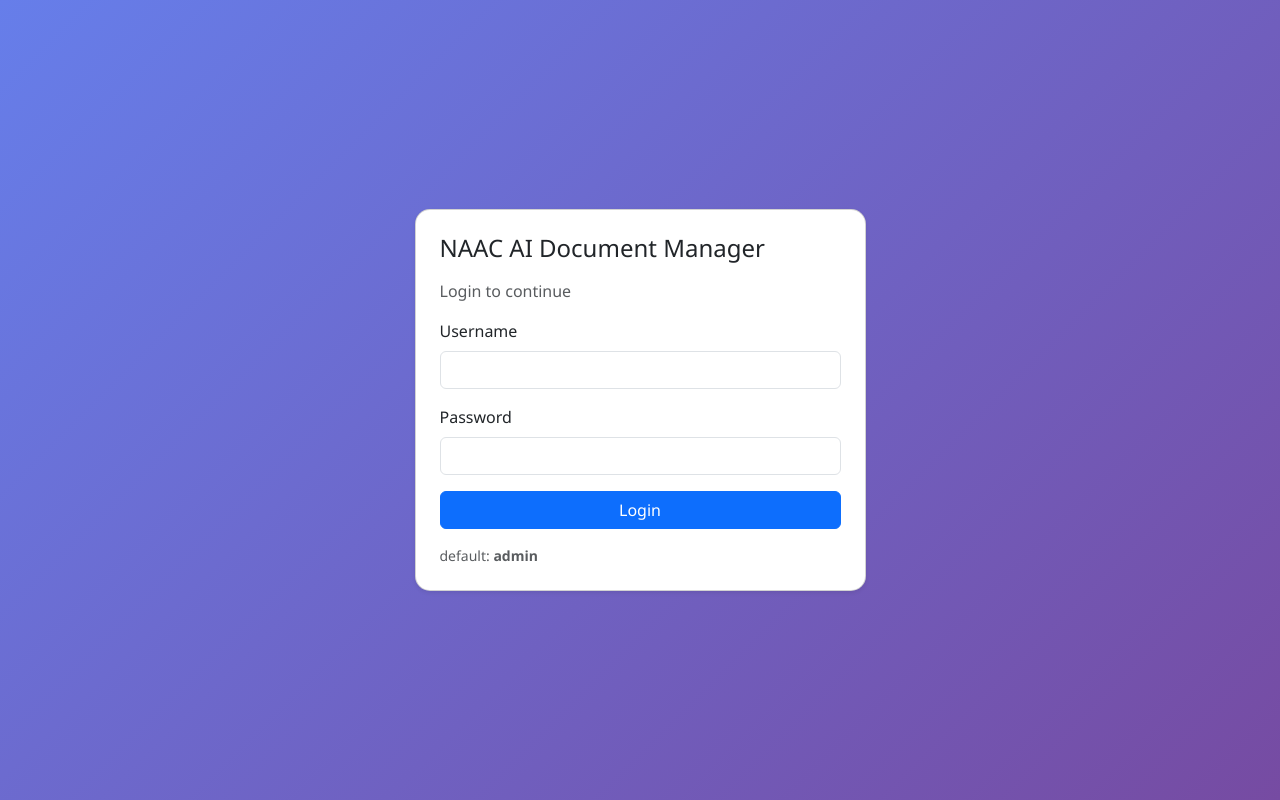
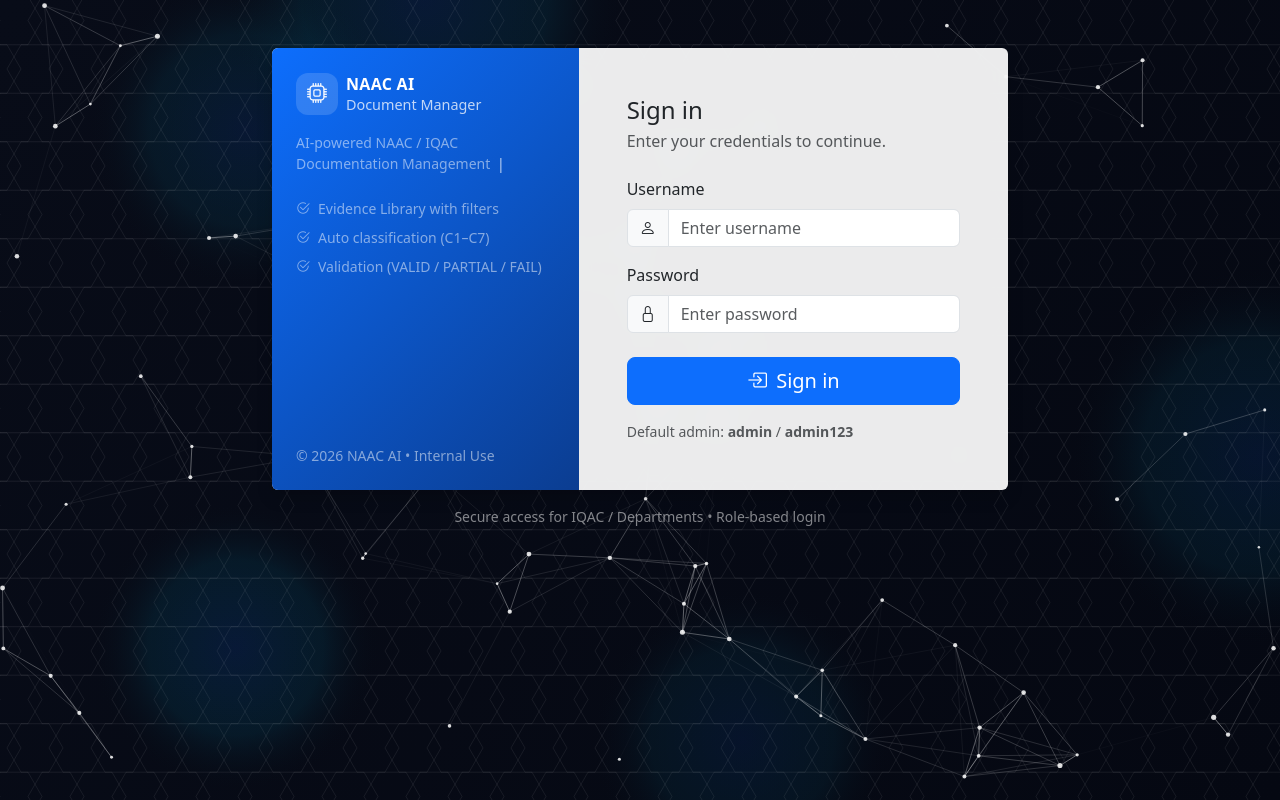
Before and after one commit to aksharasritharnoju/naac, a Flask app: page /login in a window 1280 px wide. Run offline with Flask 3, Linux system fonts and the light colour scheme.

Commit message:
change ui

```diff
--- /dev/null
+++ b/naac_app/static/login_bg.js
@@ -0,0 +1,191 @@
+// naac_app/static/login_bg.js
+(() => {
+  const canvas = document.getElementById("ai-bg");
+  if (!canvas) return;
+
+  const ctx = canvas.getContext("2d");
+  let w, h, dpr;
+
+  function resize() {
+    dpr = Math.max(1, window.devicePixelRatio || 1);
+    w = canvas.clientWidth;
+    h = canvas.clientHeight;
+    canvas.width = Math.floor(w * dpr);
+    canvas.height = Math.floor(h * dpr);
+    ctx.setTransform(dpr, 0, 0, dpr, 0, 0);
+  }
+
+  function rand(min, max) {
+    return Math.random() * (max - min) + min;
+  }
+
+  // ------- Particle Network -------
+  const nodes = [];
+  const NODE_COUNT = 75;
+  const MAX_DIST = 150;
+  const SPEED = 0.35;
+
+  function initNodes() {
+    nodes.length = 0;
+    for (let i = 0; i < NODE_COUNT; i++) {
+      nodes.push({
+        x: rand(0, w),
+        y: rand(0, h),
+        vx: rand(-SPEED, SPEED),
+        vy: rand(-SPEED, SPEED),
+        r: rand(1.2, 2.6),
+      });
+    }
+  }
+
+  // ------- Glowing Orbs -------
+  const orbs = [];
+  const ORB_COUNT = 5;
+
+  function initOrbs() {
+    orbs.length = 0;
+    for (let i = 0; i < ORB_COUNT; i++) {
+      orbs.push({
+        x: rand(0, w),
+        y: rand(0, h),
+        r: rand(120, 220),
+        vx: rand(-0.18, 0.18),
+        vy: rand(-0.18, 0.18),
+        a: rand(0.08, 0.16),
+      });
+    }
+  }
+
+  function drawOrbs() {
+    for (const o of orbs) {
+      o.x += o.vx;
+      o.y += o.vy;
+
+      if (o.x < -o.r || o.x > w + o.r) o.vx *= -1;
+      if (o.y < -o.r || o.y > h + o.r) o.vy *= -1;
+
+      const g = ctx.createRadialGradient(o.x, o.y, 0, o.x, o.y, o.r);
+      g.addColorStop(0, `rgba(13,110,253,${o.a})`);
+      g.addColorStop(0.6, `rgba(0,200,255,${o.a * 0.55})`);
+      g.addColorStop(1, "rgba(0,0,0,0)");
+      ctx.fillStyle = g;
+      ctx.beginPath();
+      ctx.arc(o.x, o.y, o.r, 0, Math.PI * 2);
+      ctx.fill();
+    }
+  }
+
+  // ------- Hex Grid Overlay -------
+  function drawHexGrid() {
+    const size = 28; // hex size
+    const dx = size * 1.5;
+    const dy = Math.sqrt(3) * size / 2;
+
+    ctx.save();
+    ctx.globalAlpha = 0.09;
+    ctx.strokeStyle = "rgba(255,255,255,0.8)";
+    ctx.lineWidth = 1;
+
+    for (let y = -size; y < h + size; y += dy * 2) {
+      for (let x = -size; x < w + size; x += dx) {
+        const offset = ((Math.floor(y / (dy * 2)) % 2) * (dx / 2));
+        drawHex(x + offset, y, size);
+      }
+    }
+    ctx.restore();
+  }
+
+  function drawHex(cx, cy, s) {
+    ctx.beginPath();
+    for (let i = 0; i < 6; i++) {
+      const ang = (Math.PI / 3) * i;
+      const x = cx + Math.cos(ang) * s;
+      const y = cy + Math.sin(ang) * s;
+      if (i === 0) ctx.moveTo(x, y);
+      else ctx.lineTo(x, y);
+    }
+    ctx.closePath();
+    ctx.stroke();
+  }
+
+  // ------- Particle draw -------
+  function step() {
+    ctx.clearRect(0, 0, w, h);
+
+    // Base gradient
+    const bg = ctx.createLinearGradient(0, 0, w, h);
+    bg.addColorStop(0, "rgba(8,12,24,1)");
+    bg.addColorStop(1, "rgba(5,8,18,1)");
+    ctx.fillStyle = bg;
+    ctx.fillRect(0, 0, w, h);
+
+    // Orbs under everything
+    drawOrbs();
+
+    // Hex overlay
+    drawHexGrid();
+
+    // Move nodes
+    for (const n of nodes) {
+      n.x += n.vx;
+      n.y += n.vy;
+
+      if (n.x < 0 || n.x > w) n.vx *= -1;
+      if (n.y < 0 || n.y > h) n.vy *= -1;
+    }
+
+    // Lines
+    for (let i = 0; i < nodes.length; i++) {
+      for (let j = i + 1; j < nodes.length; j++) {
+        const a = nodes[i], b = nodes[j];
+        const dx = a.x - b.x, dy = a.y - b.y;
+        const dist = Math.sqrt(dx * dx + dy * dy);
+
+        if (dist < MAX_DIST) {
+          const alpha = (1 - dist / MAX_DIST) * 0.45;
+          ctx.strokeStyle = `rgba(255,255,255,${alpha})`;
+          ctx.lineWidth = 1;
+          ctx.beginPath();
+          ctx.moveTo(a.x, a.y);
+          ctx.lineTo(b.x, b.y);
+          ctx.stroke();
+        }
+      }
+    }
+
+    // Nodes
+    for (const n of nodes) {
+      ctx.fillStyle = "rgba(255,255,255,0.85)";
+      ctx.beginPath();
+      ctx.arc(n.x, n.y, n.r, 0, Math.PI * 2);
+      ctx.fill();
+    }
+
+    requestAnimationFrame(step);
+  }
+
+  // Boot
+  resize();
+  initNodes();
+  initOrbs();
+  step();
+
+  window.addEventListener("resize", () => {
+    resize();
+    initNodes();
+    initOrbs();
+  });
+
+  // ------- Typing effect (left panel) -------
+  const el = document.getElementById("type-line");
+  if (el) {
+    const text = el.getAttribute("data-text") || "AI-powered NAAC / IQAC Documentation Management";
+    let i = 0;
+    function type() {
+      el.textContent = text.slice(0, i);
+      i++;
+      if (i <= text.length) setTimeout(type, 28);
+    }
+    type();
+  }
+})();
--- a/naac_app/static/styles.css
+++ b/naac_app/static/styles.css
@@ -1,23 +1,118 @@
 .text-preview{
-  white-space:pre-wrap;
-  max-height:520px;
-  overflow:ayto;
+  white-space: pre-wrap;
+  max-height: 520px;
+  overflow: auto;
   background: #f8f9fa;
-  padding:12px;
-  border-radius:10px;
-  border:1px solid #e9ecef;
+  padding: 12px;
+  border-radius: 10px;
+  border: 1px solid #e9ecef;
   font-size: 0.95rem;
 }
-body {
-    margin: 0;
-    height: 100vh;
-    background: linear-gradient(135deg, #667eea, #764ba2);
-    display: flex;
-    justify-content: center;
-    align-items: center;
-    font-family: 'Segoe UI', sans-serif;
+
+/* Professional login styling */
+.login-brand{
+  background: linear-gradient(135deg, #0d6efd 0%, #0b3d91 100%);
 }
-.card {
-    border-radius: 15px;
-    box-shadow: 0 15px 40px rgba(0,0,0,0.2);
+.brand-badge{
+  width: 42px;
+  height: 42px;
+  border-radius: 12px;
+  background: rgba(255,255,255,0.15);
+  display: flex;
+  align-items: center;
+  justify-content: center;
+  color: #fff;
+  font-size: 20px;
 }
+.brand-title{
+  color: #fff;
+  font-weight: 700;
+  letter-spacing: 0.3px;
+}
+.brand-subtitle{
+  color: rgba(255,255,255,0.75);
+  font-size: 0.9rem;
+  margin-top: -2px;
+}
+
+/* Animated AI background page */
+.login-page{
+  min-height: 100vh;
+  background: radial-gradient(1200px 600px at 20% 10%, rgba(13,110,253,0.25), transparent 60%),
+              radial-gradient(900px 500px at 80% 70%, rgba(0,200,255,0.18), transparent 55%),
+              #070b16;
+  overflow: hidden;
+}
+
+/* Fullscreen canvas behind everything */
+.ai-bg{
+  position: fixed;
+  inset: 0;
+  width: 100%;
+  height: 100%;
+  z-index: 0;
+}
+
+/* Glass effect for card so background shows nicely */
+.glass-card{
+  background: rgba(255,255,255,0.92);
+  backdrop-filter: blur(10px);
+}
+
+/* Your existing brand panel styles (keep these too) */
+.login-brand{
+  background: linear-gradient(135deg, #0d6efd 0%, #0b3d91 100%);
+}
+.brand-badge{
+  width: 42px;
+  height: 42px;
+  border-radius: 12px;
+  background: rgba(255,255,255,0.15);
+  display: flex;
+  align-items: center;
+  justify-content: center;
+  color: #fff;
+  font-size: 20px;
+}
+.brand-title{
+  color: #fff;
+  font-weight: 700;
+  letter-spacing: 0.3px;
+}
+.brand-subtitle{
+  color: rgba(255,255,255,0.75);
+  font-size: 0.9rem;
+  margin-top: -2px;
+}
+
+/* AI Background */
+.login-page{
+  min-height: 100vh;
+  background: #070b16;
+  overflow: hidden;
+}
+.ai-bg{
+  position: fixed;
+  inset: 0;
+  width: 100%;
+  height: 100%;
+  z-index: 0;
+}
+
+/* Glass card */
+.glass-card{
+  background: rgba(255,255,255,0.92);
+  backdrop-filter: blur(12px);
+}
+
+/* Typing caret */
+.type-caret{
+  display: inline-block;
+  margin-left: 3px;
+  color: rgba(255,255,255,0.75);
+  animation: blink 0.9s infinite;
+}
+@keyframes blink{
+  0%, 49% { opacity: 1; }
+  50%, 100% { opacity: 0; }
+}
--- a/naac_app/templates/login.html
+++ b/naac_app/templates/login.html
@@ -3,46 +3,125 @@
 <head>
   <meta charset="utf-8"/>
   <meta name="viewport" content="width=device-width, initial-scale=1"/>
-  <title>Login - NAAC AI</title>
+  <title>Sign in | NAAC AI Document Manager</title>
+
   <link href="https://cdn.jsdelivr.net/npm/bootstrap@5.3.3/dist/css/bootstrap.min.css" rel="stylesheet">
   <link href="{{ url_for('static', filename='styles.css') }}" rel="stylesheet">
+  <link rel="stylesheet" href="https://cdn.jsdelivr.net/npm/bootstrap-icons@1.11.3/font/bootstrap-icons.min.css">
 </head>
-<body class="bg-light">
-  <div class="container py-5">
+
+<body class="login-page">
+  <!-- Animated AI background -->
+  <canvas id="ai-bg" class="ai-bg"></canvas>
+
+  <div class="container py-5 position-relative" style="z-index: 1;">
     <div class="row justify-content-center">
-      <div class="col-md-5">
-        <div class="card shadow-sm">
-          <div class="card-body p-4">
-            <h4 class="mb-3">NAAC AI Document Manager</h4>
-            <p class="text-muted">Login to continue</p>
+      <div class="col-lg-9 col-xl-8">
+        <div class="card shadow border-0 overflow-hidden glass-card">
+          <div class="row g-0">
+
+            <!-- Left Brand Panel -->
+            <div class="col-md-5 d-none d-md-block login-brand">
+              <div class="p-4 h-100 d-flex flex-column justify-content-between">
+                <div>
+                  <div class="d-flex align-items-center gap-2 mb-3">
+                    <div class="brand-badge">
+                      <i class="bi bi-cpu"></i>
+                    </div>
+                    <div>
+                      <div class="brand-title">NAAC AI</div>
+                      <div class="brand-subtitle">Document Manager</div>
+                    </div>
+                  </div>
+
+                  <!-- Typing effect line -->
+                  <p class="text-white-50 small mb-0">
+                    <span id="type-line" data-text="AI-powered NAAC / IQAC Documentation Management"></span>
+                    <span class="type-caret">|</span>
+                  </p>
+
+                  <div class="mt-4">
+                    <div class="d-flex align-items-start gap-2 mb-2 text-white-50 small">
+                      <i class="bi bi-check2-circle"></i>
+                      <div>Evidence Library with filters</div>
+                    </div>
+                    <div class="d-flex align-items-start gap-2 mb-2 text-white-50 small">
+                      <i class="bi bi-check2-circle"></i>
+                      <div>Auto classification (C1–C7)</div>
+                    </div>
+                    <div class="d-flex align-items-start gap-2 text-white-50 small">
+                      <i class="bi bi-check2-circle"></i>
+                      <div>Validation (VALID / PARTIAL / FAIL)</div>
+                    </div>
+                  </div>
+                </div>
+
+                <div class="text-white-50 small">
+                  © 2026 NAAC AI • Internal Use
+                </div>
+              </div>
+            </div>
+
+            <!-- Right Login Form -->
+            <div class="col-md-7">
+              <div class="p-4 p-lg-5">
+                <h4 class="mb-1">Sign in</h4>
+                <p class="text-muted mb-4">Enter your credentials to continue.</p>
 
                 {% with messages = get_flashed_messages(with_categories=True) %}
                   {% if messages %}
                     {% for category, msg in messages %}
-                  <div class="alert alert-{{ category }}">{{ msg }}</div>
+                      <div class="alert alert-{{ category }} alert-dismissible fade show" role="alert">
+                        {{ msg }}
+                        <button type="button" class="btn-close" data-bs-dismiss="alert"></button>
+                      </div>
                     {% endfor %}
                   {% endif %}
                 {% endwith %}
 
-            <form method="post">
+                <form method="post" autocomplete="on">
                   <div class="mb-3">
                     <label class="form-label">Username</label>
-                <input class="form-control" name="username" placeholder="" required>
+                    <div class="input-group">
+                      <span class="input-group-text"><i class="bi bi-person"></i></span>
+                      <input class="form-control" name="username" placeholder="Enter username" required>
                     </div>
+                  </div>
+
                   <div class="mb-3">
                     <label class="form-label">Password</label>
-                <input class="form-control" name="password" type="password" placeholder="" required>
+                    <div class="input-group">
+                      <span class="input-group-text"><i class="bi bi-lock"></i></span>
+                      <input class="form-control" name="password" type="password" placeholder="Enter password" required>
                     </div>
-              <button class="btn btn-primary w-100">Login</button>
+                  </div>
+
+                  <div class="d-grid mt-4">
+                    <button class="btn btn-primary btn-lg">
+                      <i class="bi bi-box-arrow-in-right me-1"></i> Sign in
+                    </button>
+                  </div>
+
                   <div class="text-muted small mt-3">
-                default: <b>admin</b>
+                    Default admin: <b>admin</b> / <b>admin123</b>
                   </div>
                 </form>
 
               </div>
             </div>
+
+          </div>
+        </div>
+
+        <div class="text-center text-white-50 small mt-3">
+          Secure access for IQAC / Departments • Role-based login
+        </div>
+
       </div>
     </div>
   </div>
+
+  <script src="https://cdn.jsdelivr.net/npm/bootstrap@5.3.3/dist/js/bootstrap.bundle.min.js"></script>
+  <script src="{{ url_for('static', filename='login_bg.js') }}"></script>
 </body>
 </html>
```
Lines whose indentation alone changed are shown as unchanged.
